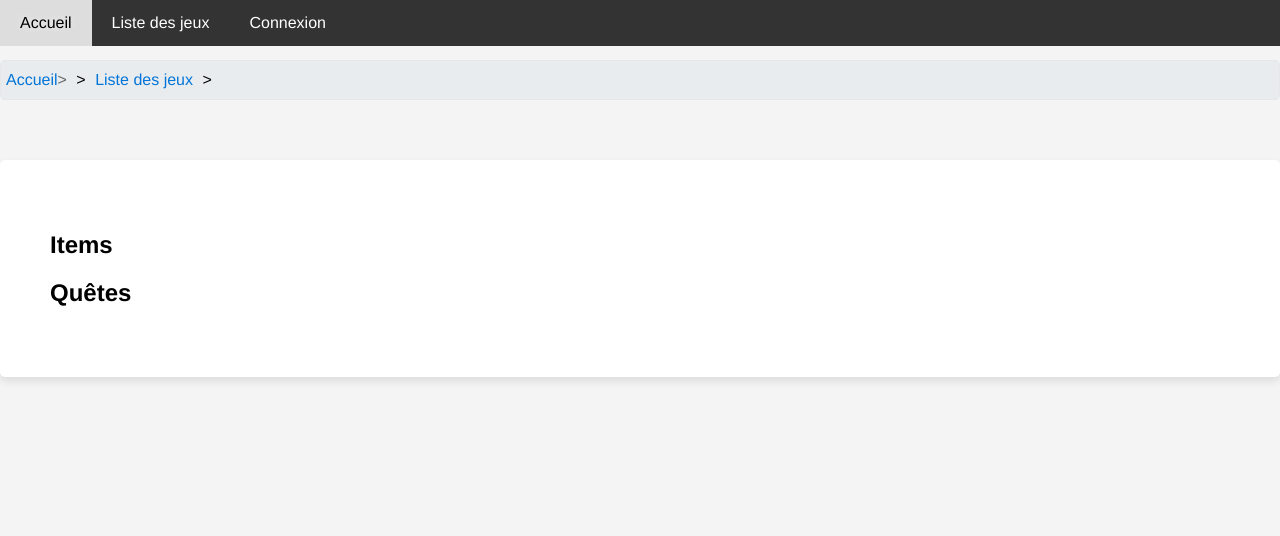
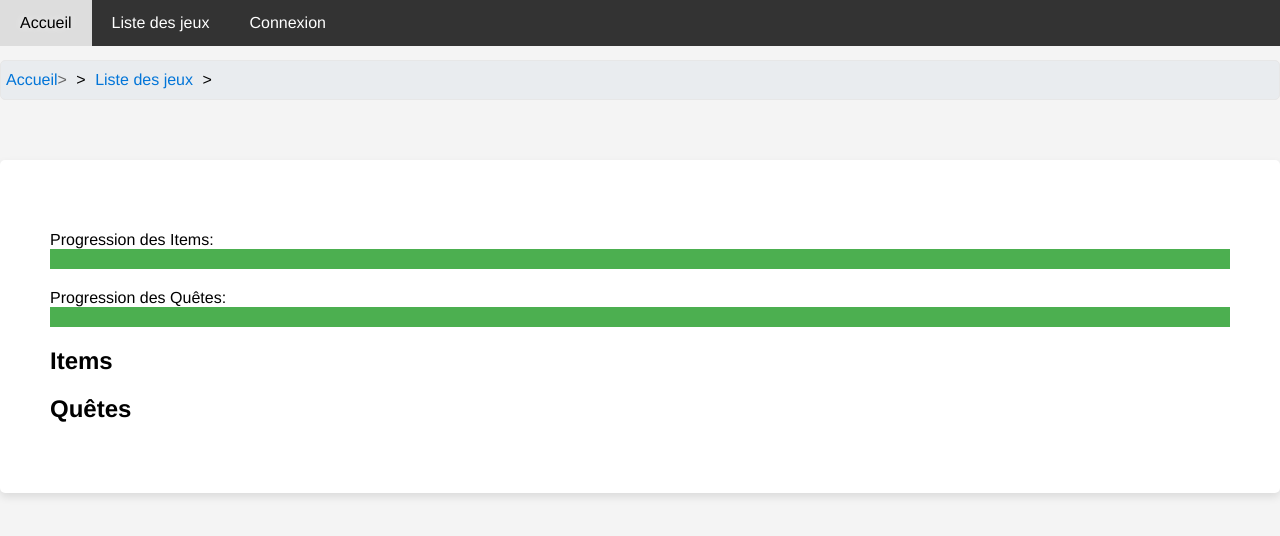
Before and after one commit to ThomasAlvarezRodriguez/FullStackE5, a Django app: page /jeu/ in a window 1280 px wide. Shown: the top 536 px of the page. Run offline with Django 4.2, Linux system fonts and the light colour scheme.

Commit message:
test barre

```diff
--- a/App_Checklist/static/css/style.css
+++ b/App_Checklist/static/css/style.css
@@ -286,3 +286,22 @@ a:hover, a:focus {
 .remove-favorite:hover {
     background-color: #d32f2f; /* Darker red on hover */
 }
+
+/* Add to your style.css */
+
+.progress-container {
+    margin: 20px 0;
+}
+
+.progress-bar {
+    width: 100%;
+    background-color: #ddd;
+}
+
+.progress {
+    height: 20px;
+    background-color: #4CAF50;
+    text-align: center;
+    line-height: 20px;
+    color: white;
+}
--- a/App_Checklist/templates/game.html
+++ b/App_Checklist/templates/game.html
@@ -9,6 +9,32 @@
 <div class="content">
     <h1>{{ jeu.nom }}</h1>
     <p>{{ jeu.description }}</p>
+    <!-- In game.html -->
+
+<!-- ... other content ... -->
+
+<!-- In game.html -->
+
+<!-- ... other content ... -->
+
+<div class="progress-container">
+    <label for="items-progress">Progression des Items:</label>
+    <div class="progress-bar">
+<div class="progress" id="items-progress" style="width: {{ items_progress }}%;"></div>
+    </div>
+</div>
+
+<div class="progress-container">
+    <label for="quetes-progress">Progression des Quêtes:</label>
+    <div class="progress-bar">
+        <div class="progress" id="quetes-progress" style="width: {{ quetes_progress }}%;"></div>
+    </div>
+</div>
+
+<!-- ... other content ... -->
+
+<!-- ... other content ... -->
+
 
     <h2>Items</h2>
     <ul>
--- a/App_Checklist/views.py
+++ b/App_Checklist/views.py
@@ -34,19 +34,30 @@ def game(request, jeu_id):
 
     items_with_status = [(item, False) for item in items]
     quetes_with_status = [(quete, False) for quete in quetes]
+    items_progress = 0
+    quetes_progress = 0
 
     if request.user.is_authenticated:
         profil_utilisateur = ProfilUtilisateur.objects.get(user=request.user)
         items_with_status = [(item, item in profil_utilisateur.items_obtenus.all()) for item in items]
         quetes_with_status = [(quete, quete in profil_utilisateur.quetes_obtenues.all()) for quete in quetes]
 
+        obtained_items_count = sum(is_obtained for _, is_obtained in items_with_status)
+        obtained_quetes_count = sum(is_obtained for _, is_obtained in quetes_with_status)
+
+        items_progress = (obtained_items_count / len(items)) * 100 if items else 0
+        quetes_progress = (obtained_quetes_count / len(quetes)) * 100 if quetes else 0
+
     context = {
         'jeu': jeu,
         'items_with_status': items_with_status,
         'quetes_with_status': quetes_with_status,
+        'items_progress': items_progress,
+        'quetes_progress': quetes_progress,
     }
 
     return render(request, 'game.html', context)
+
 
 
 
```
